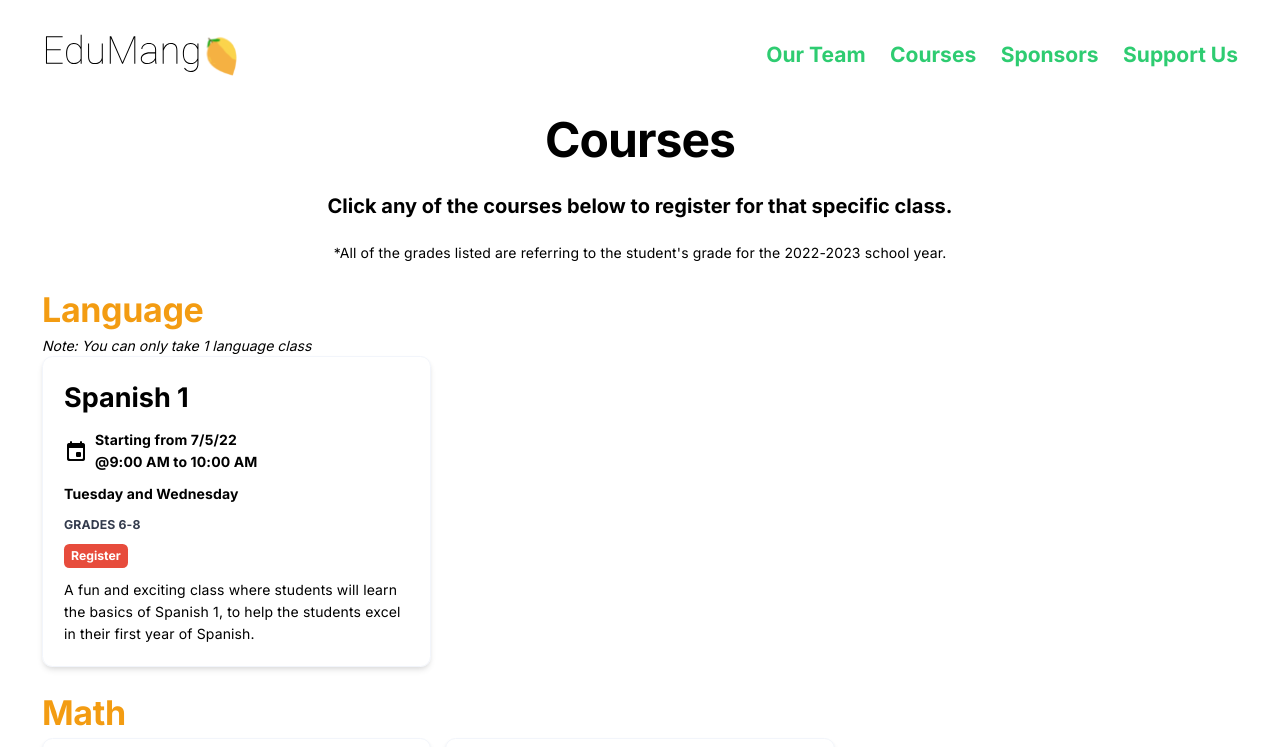
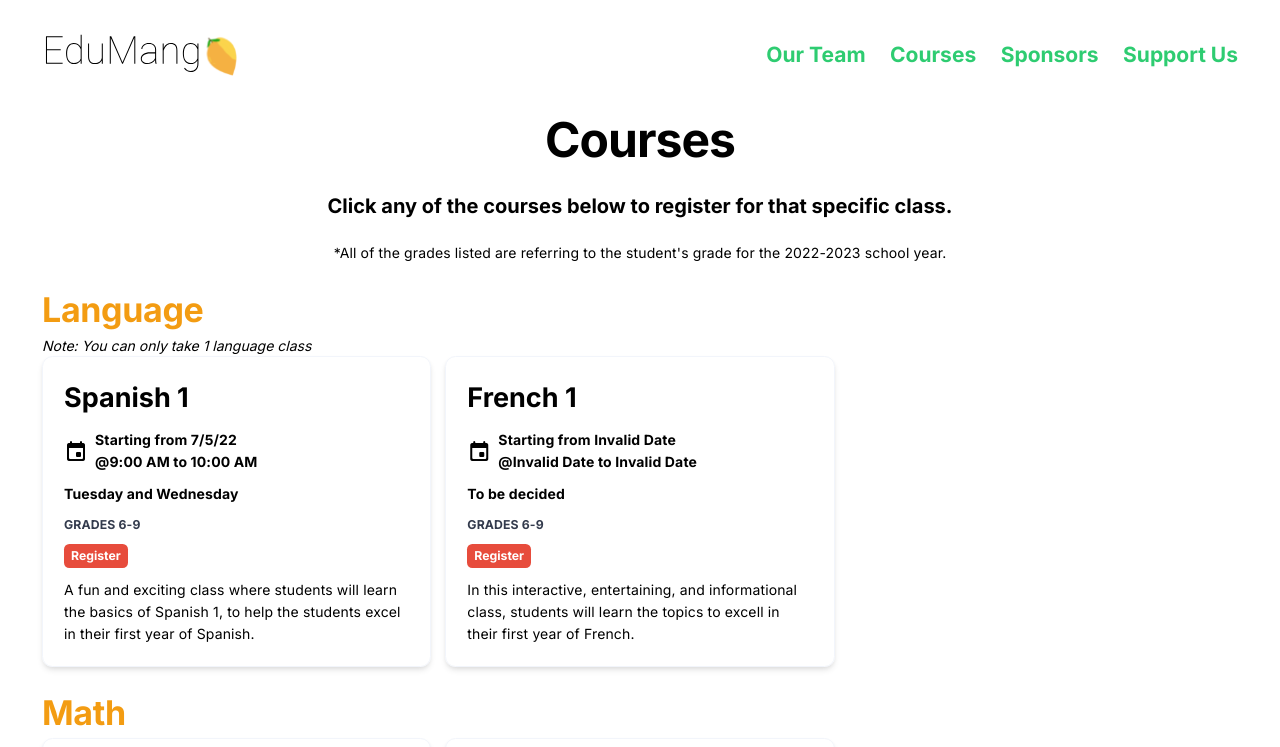
Before and after one commit to ShubhamPatilsd/www-edumango, a Next.js app: page /courses in a window 1280 px wide. Shown: the top 747 px of the page. Built offline with nearby package versions, Linux system fonts and the light colour scheme.

Commit message:
Added French 1 course card

```diff
--- a/src/modules/courses.tsx
+++ b/src/modules/courses.tsx
@@ -13,7 +13,7 @@ export default function Courses() {
       courseDescription:
         "A fun and exciting class where students will learn the basics of Spanish 1, to help the students excel in their first year of Spanish.",
       startingDate: new Date( "July 5 , 2022 9:00"),
-      grades: [6, 8],
+      grades: [6, 9],
       link: "https://forms.gle/SjRXQytU2S2ry9jP7",
       days: "Tuesday and Wednesday",
     },
@@ -26,6 +26,16 @@ export default function Courses() {
       link: "https://forms.gle/SBkSyNLr2XQym6Mp9",
       days: "Days - TBD",
     }, */
+
+    {
+      courseName: "French 1",
+      courseDescription:
+        "In this interactive, entertaining, and informational class, students will learn the topics to excell in their first year of French.",
+      startingDate: new Date(""),
+      grades: [6, 9],
+      link: "https://forms.gle/TQSkMmc55a1Rm9NN6",
+      days: "To be decided",
+    },
   ];
 
   const math = [
```
